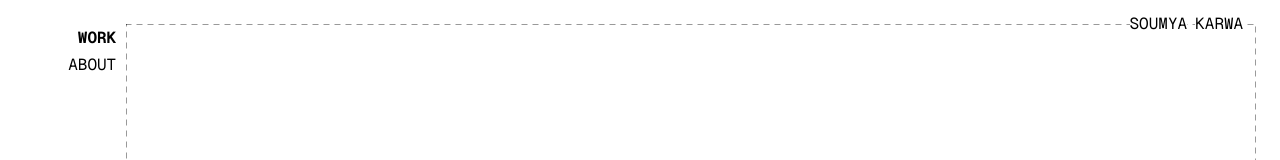
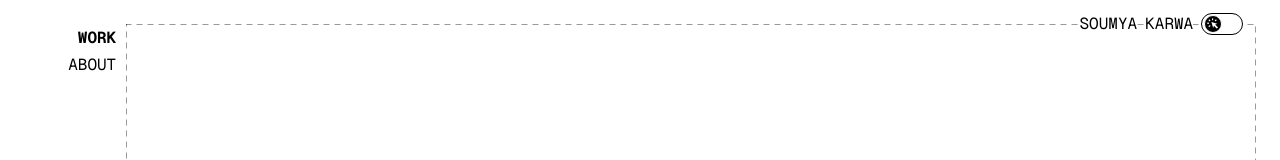
Before and after one commit to soumyakarwa/portfolio_2025, a SvelteKit app in the folder frontend/: page / in a window 1280 px wide. Shown: the top 160 px of the page. Built offline with nearby package versions, Linux system fonts and the light colour scheme.

Commit message:
toggle switch with grid/cursor layout active

```diff
--- a/frontend/src/lib/components/ProjectCard/index.svelte
+++ b/frontend/src/lib/components/ProjectCard/index.svelte
@@ -1,7 +1,7 @@
 <script lang="ts">
 	import { fade } from 'svelte/transition';
 	import { goto } from '$app/navigation';
-	import { isDesktop } from '$lib/components/Util/index';
+	import { isGridLayout } from '$lib/components/Util/index';
 
 	interface Props {
 		id: string;
@@ -43,7 +43,7 @@
 	);
 </script>
 
-{#if supporting.length > 0 && $isDesktop}
+{#if supporting.length > 0 && !$isGridLayout}
 	<div class="pointer-events-none absolute inset-0 z-0">
 		{#each supporting as src, i}
 			{#if isActive}
@@ -61,7 +61,7 @@
 {/if}
 <div
 	id={`project-${id}`}
-	class="z-10 flex h-full w-full flex-col justify-around gap-1 bg-white p-3 lg:absolute"
+	class="z-10 flex h-auto w-full flex-col justify-around gap-1 bg-white p-3 lg:absolute"
 	style:background-image="var(--dashed-border)"
 	role="link"
 	tabindex="0"
--- /dev/null
+++ b/frontend/src/lib/components/ToggleSwitch/index.svelte
@@ -0,0 +1,87 @@
+<script lang="ts">
+	type ToggleSize = 'sm' | 'md';
+
+	interface Props {
+		label?: string;
+		icon?: string;
+		srLabel?: string;
+		disabled?: boolean;
+		size?: ToggleSize;
+		checked?: boolean;
+	}
+
+	const metricsBySize: Record<
+		ToggleSize,
+		{ trackWidth: number; trackHeight: number; knobSize: number; offset: number; iconClass: string }
+	> = {
+		sm: { trackWidth: 42, trackHeight: 22, knobSize: 18, offset: 2, iconClass: '!text-[0.9rem]' },
+		md: { trackWidth: 52, trackHeight: 26, knobSize: 20, offset: 3, iconClass: '!text-[1rem]' }
+	};
+
+	let {
+		label = '',
+		icon,
+		srLabel,
+		disabled = false,
+		size = 'md',
+		checked = $bindable()
+	}: Props = $props();
+
+	let metrics = $derived(metricsBySize[size] ?? metricsBySize.md);
+	let knobTravel = $derived(metrics.trackWidth - metrics.knobSize - metrics.offset * 2);
+	let accessibleLabel = $derived(srLabel ?? label);
+
+	const onChange = (event: Event) => {
+		const input = event.currentTarget as HTMLInputElement;
+		checked = input.checked;
+	};
+</script>
+
+<label
+	class={[
+		'group inline-flex items-center gap-3 text-xs font-semibold tracking-[0.08em] uppercase select-none',
+		disabled ? 'cursor-not-allowed opacity-60' : 'cursor-pointer'
+	]}
+	aria-disabled={disabled}
+>
+	<input
+		type="checkbox"
+		class="sr-only"
+		role="switch"
+		aria-checked={checked}
+		aria-label={accessibleLabel || undefined}
+		{disabled}
+		bind:checked
+		onchange={onChange}
+	/>
+
+	{#if label}
+		<span>{label}</span>
+	{/if}
+	<span
+		class={[
+			'relative inline-flex shrink-0 items-center overflow-hidden rounded-full border transition-colors duration-200 ease-out',
+			checked ? 'border-black bg-black' : 'border-black bg-white',
+			disabled ? 'opacity-70' : ''
+		]}
+		style:width={`${metrics.trackWidth}px`}
+		style:height={`${metrics.trackHeight}px`}
+	>
+		<span
+			class={[
+				'absolute flex items-center justify-center rounded-full border transition-all duration-200 ease-out',
+				checked ? 'border-black bg-white text-black' : 'border-white bg-black text-white'
+			]}
+			aria-hidden="true"
+			style:top="50%"
+			style:left={`${metrics.offset}px`}
+			style:width={`${metrics.knobSize}px`}
+			style:height={`${metrics.knobSize}px`}
+			style:transform={`translateY(-50%) translateX(${checked ? knobTravel : 0}px)`}
+		>
+			{#if icon}
+				<span class={['material-symbols-outlined leading-none', metrics.iconClass]}>{icon}</span>
+			{/if}
+		</span>
+	</span>
+</label>
--- a/frontend/src/lib/components/Util/index.ts
+++ b/frontend/src/lib/components/Util/index.ts
@@ -5,3 +5,4 @@ export const scrollY: Writable<number> = writable(0);
 export const activeId: Writable<string> = writable('');
 export const isMenuOpen: Writable<boolean> = writable(false);
 export const isDesktop: Writable<boolean> = writable(false);
+export const isGridLayout: Writable<boolean> = writable(false);
--- a/frontend/src/routes/+layout.svelte
+++ b/frontend/src/routes/+layout.svelte
@@ -1,9 +1,10 @@
 <script lang="ts">
 	import Navbar from '$lib/components/Navbar/index.svelte';
+	import ToggleSwitch from '$lib/components/ToggleSwitch/index.svelte';
 	import { page } from '$app/state';
 	import '../app.css';
 	import favicon from '$lib/assets/favicon.svg';
-	import { scrollY, isMenuOpen, isDesktop } from '$lib/components/Util/index';
+	import { scrollY, isMenuOpen, isDesktop, isGridLayout } from '$lib/components/Util/index';
 
 	let { children } = $props();
 
@@ -41,6 +42,8 @@
 
 	let containerWidth: number = $state(0);
 	let screenWidth: number = $state(0);
+	let checked: boolean = $state(false);
+	// let isGrid: boolean = $derived(checked && $isDesktop);
 
 	let projectLinks = $derived(
 		page.data?.paragraphs?.map((p: { title: string; href: string }) => ({
@@ -58,7 +61,10 @@
 
 	$effect(() => {
 		isDesktop.set(screenWidth >= 1024);
+		isGridLayout.set(!$isDesktop || checked);
 	});
+
+	$inspect($isGridLayout);
 </script>
 
 <svelte:head>
@@ -94,7 +100,7 @@
 		>
 	</button>
 
-	<div class="absolute top-[0.75rem] right-[2.3rem] z-10 flex flex-row gap-[8px]">
+	<div class="absolute top-[0.75rem] right-[2.3rem] z-50 flex flex-row gap-[8px]">
 		{#each name as word}
 			<div class="flex flex-row">
 				{#each word.split('') as letter}
@@ -102,6 +108,9 @@
 				{/each}
 			</div>
 		{/each}
+		{#if $isDesktop}
+			<ToggleSwitch size={'sm'} icon={!checked ? 'web_traffic' : 'tile_small'} bind:checked />
+		{/if}
 	</div>
 
 	<div
--- a/frontend/src/routes/+page.svelte
+++ b/frontend/src/routes/+page.svelte
@@ -1,7 +1,7 @@
 <script lang="ts">
 	import ProjectCard from '$lib/components/ProjectCard/index.svelte';
 	import Projects from '$lib/assets/projects/content.json';
-	import { isDesktop } from '$lib/components/Util/index';
+	import { isDesktop, isGridLayout } from '$lib/components/Util/index';
 
 	const COL_SPAN = 8;
 	const ROW_SPAN = 6;
@@ -11,21 +11,26 @@
 </script>
 
 <div
-	class="grid-rows-auto grid h-full w-full grid-cols-1 gap-4 md:grid-cols-2 lg:grid-cols-24 lg:grid-rows-14 lg:gap-0"
+	class={[
+		'grid-rows-auto grid w-full grid-cols-1 gap-4 md:grid-cols-2',
+		$isDesktop ? 'h-full' : '',
+		$isGridLayout ? 'lg:grid-cols-3' : 'lg:grid-cols-24 lg:grid-rows-14 lg:gap-0'
+	]}
 >
 	{#each Projects as project, i}
 		<div
 			role="button"
 			tabindex={0}
 			class={[
-				'opacity-100 transition-opacity duration-100 ease-linear hover:cursor-pointer hover:opacity-100 lg:relative lg:opacity-0',
+				'opacity-100 transition-opacity duration-200 ease-linear hover:cursor-pointer hover:opacity-100 lg:relative',
 				$isDesktop && active === i ? 'z-50' : 'z-10',
-				$isDesktop && active !== -1 && active !== i ? 'pointer-events-none' : ''
+				$isDesktop && active !== -1 && active !== i ? 'pointer-events-none' : '',
+				$isGridLayout ? ' lg:opacity-100' : 'lg:opacity-0'
 			]}
-			style:grid-column-start={$isDesktop ? project.position[0] : null}
-			style:grid-column-end={$isDesktop ? project.position[0] + COL_SPAN : null}
-			style:grid-row-start={$isDesktop ? project.position[1] : null}
-			style:grid-row-end={$isDesktop ? project.position[1] + ROW_SPAN : null}
+			style:grid-column-start={!$isGridLayout ? project.position[0] : null}
+			style:grid-column-end={!$isGridLayout ? project.position[0] + COL_SPAN : null}
+			style:grid-row-start={!$isGridLayout ? project.position[1] : null}
+			style:grid-row-end={!$isGridLayout ? project.position[1] + ROW_SPAN : null}
 			onmouseenter={() => {
 				active = i;
 				activeProject = project.id;
--- a/frontend/src/routes/project/[slug]/+page.svelte
+++ b/frontend/src/routes/project/[slug]/+page.svelte
@@ -8,6 +8,7 @@
 	let { data }: PageProps = $props();
 
 	let container: HTMLElement | null | undefined = $state();
+
 	let paras: { node: HTMLElement | null; bounds: number[] }[] = $state(
 		Array.from({ length: data.paragraphs?.length || 0 }, () => ({
 			node: null,
```
Also changed, not shown: frontend/src/lib/components/ToggleSwitch/README.md (added).
